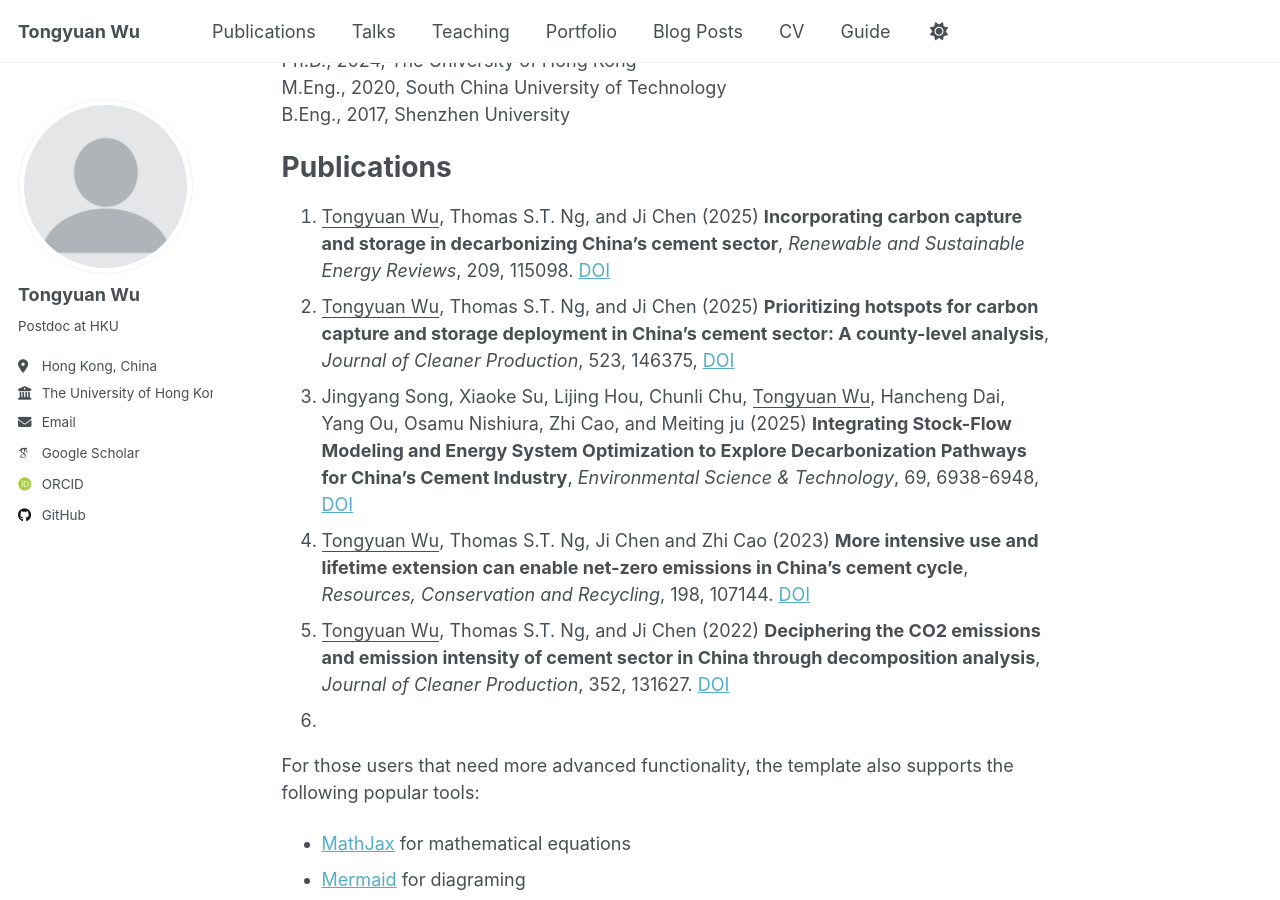
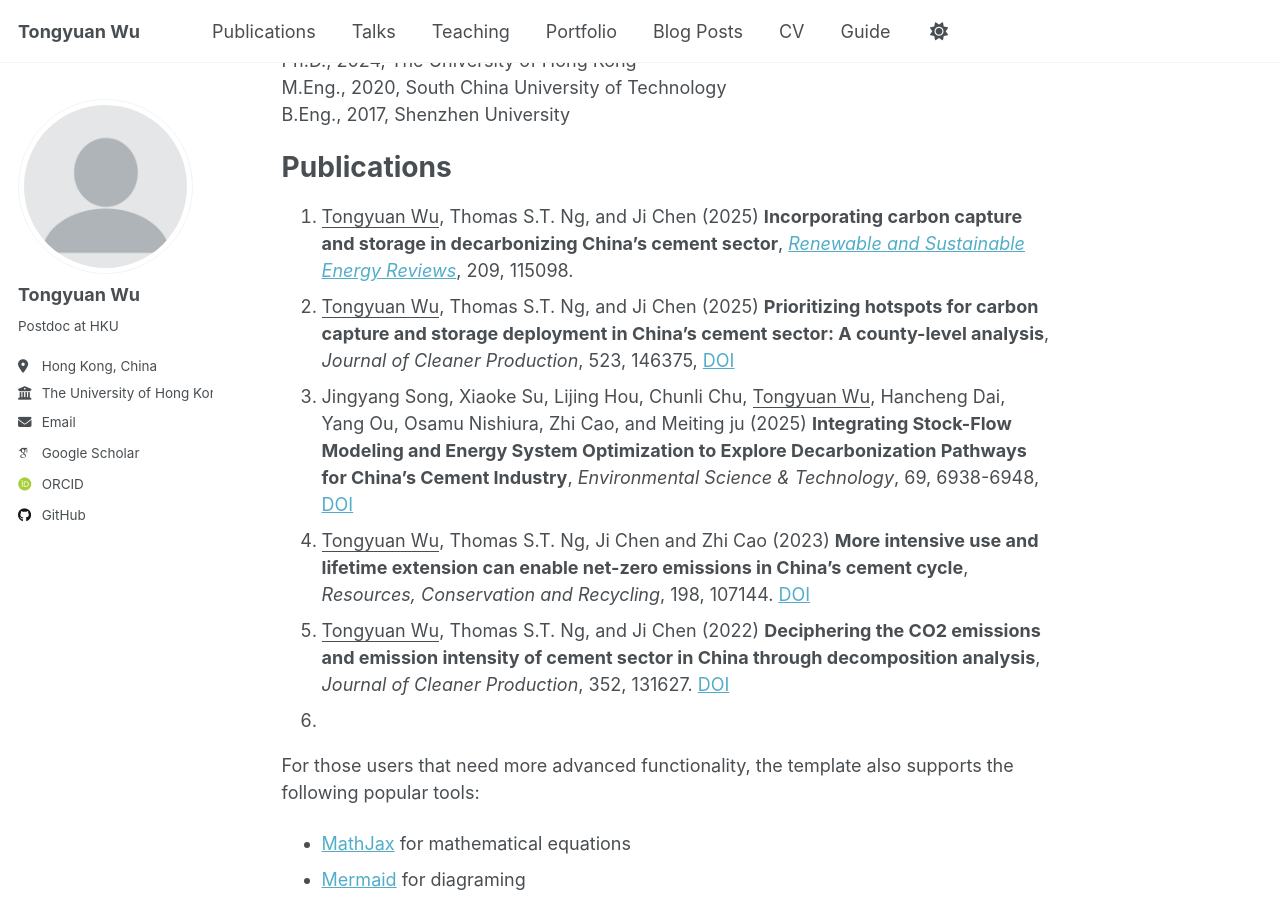
Before and after one commit to tongyuanwu/tongyuanwu.github.io, a Jekyll site: the page built from _pages/about.md, in a window 1280 px wide and 900 px high, scrolled down 411 px. Built offline with Jekyll 4.4.1, drawn with Linux system fonts in a browser that asks for light colours; some web fonts are replaced; a script that is not in the unit is left out.

Commit message:
Update publication formatting in about.md

```diff
--- a/_pages/about.md
+++ b/_pages/about.md
@@ -24,7 +24,7 @@ biodiversity impact
 
 Publications
 ======
-1. <u>Tongyuan Wu</u>, Thomas S.T. Ng, and Ji Chen (2025) **Incorporating carbon capture and storage in decarbonizing China’s cement sector**, *Renewable and Sustainable Energy Reviews*, 209, 115098. [DOI](https://doi.org/10.1016/j.rser.2024.115098)
+1. <u>Tongyuan Wu</u>, Thomas S.T. Ng, and Ji Chen (2025) **Incorporating carbon capture and storage in decarbonizing China’s cement sector**, [*Renewable and Sustainable Energy Reviews*](https://doi.org/10.1016/j.rser.2024.115098), 209, 115098.
 2. <u>Tongyuan Wu</u>, Thomas S.T. Ng, and Ji Chen (2025) **Prioritizing hotspots for carbon capture and storage deployment in China’s cement sector: A county-level analysis**, *Journal of Cleaner Production*, 523, 146375, [DOI](https://doi.org/10.1016/j.jclepro.2025.146375)
 3. Jingyang Song, Xiaoke Su, Lijing Hou, Chunli Chu, <u>Tongyuan Wu</u>, Hancheng Dai, Yang Ou, Osamu Nishiura, Zhi Cao, and Meiting ju (2025) **Integrating Stock-Flow Modeling and Energy System Optimization to Explore Decarbonization Pathways for China’s Cement Industry**, *Environmental Science & Technology*, 69, 6938-6948, [DOI](https://doi.org/10.1021/acs.est.4c14724)
 4. <u>Tongyuan Wu</u>, Thomas S.T. Ng, Ji Chen and Zhi Cao (2023) **More intensive use and lifetime extension can enable net-zero emissions in China’s cement cycle**, *Resources, Conservation and Recycling*, 198, 107144. [DOI](https://doi.org/10.1016/j.resconrec.2023.107144)
```
